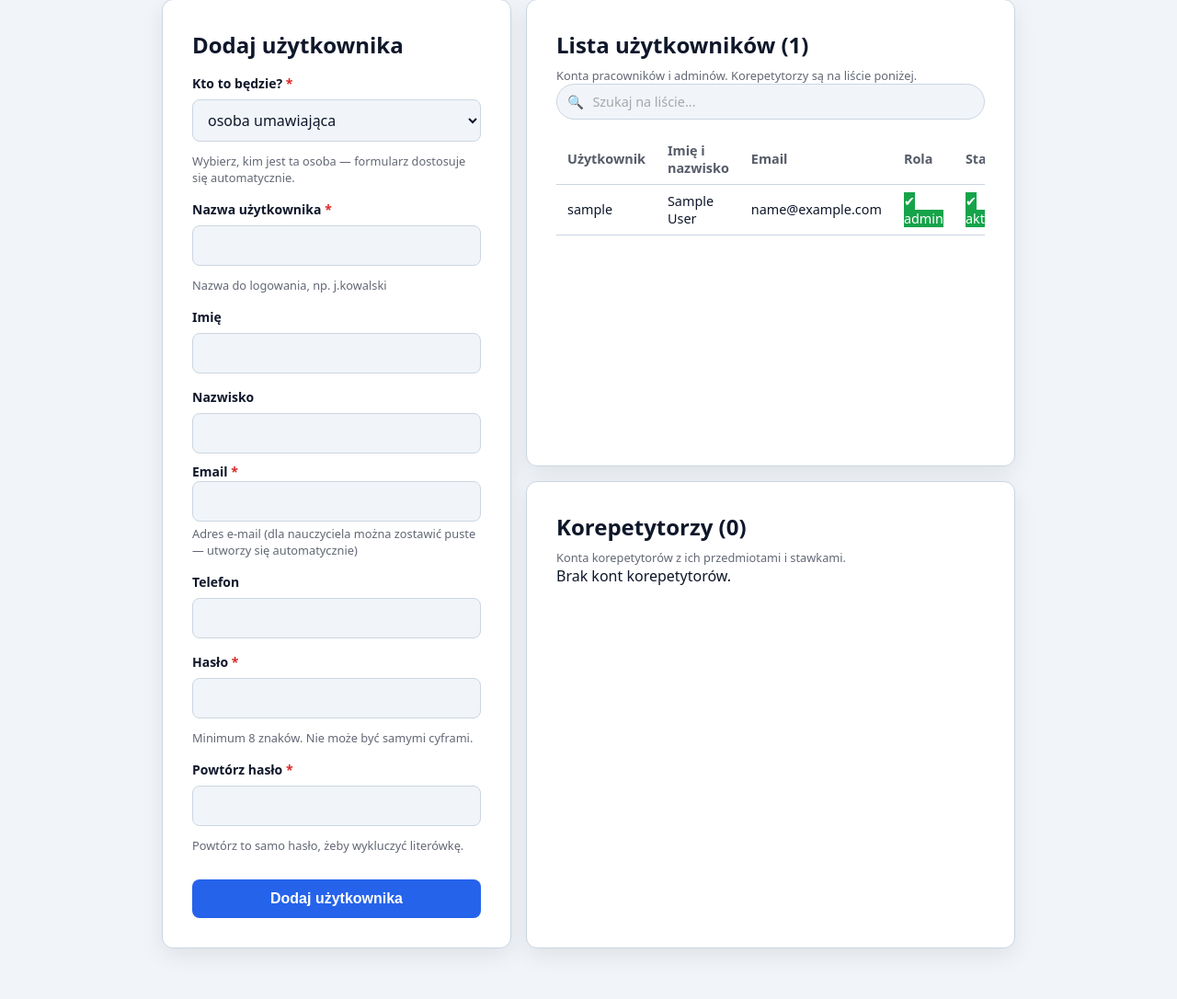
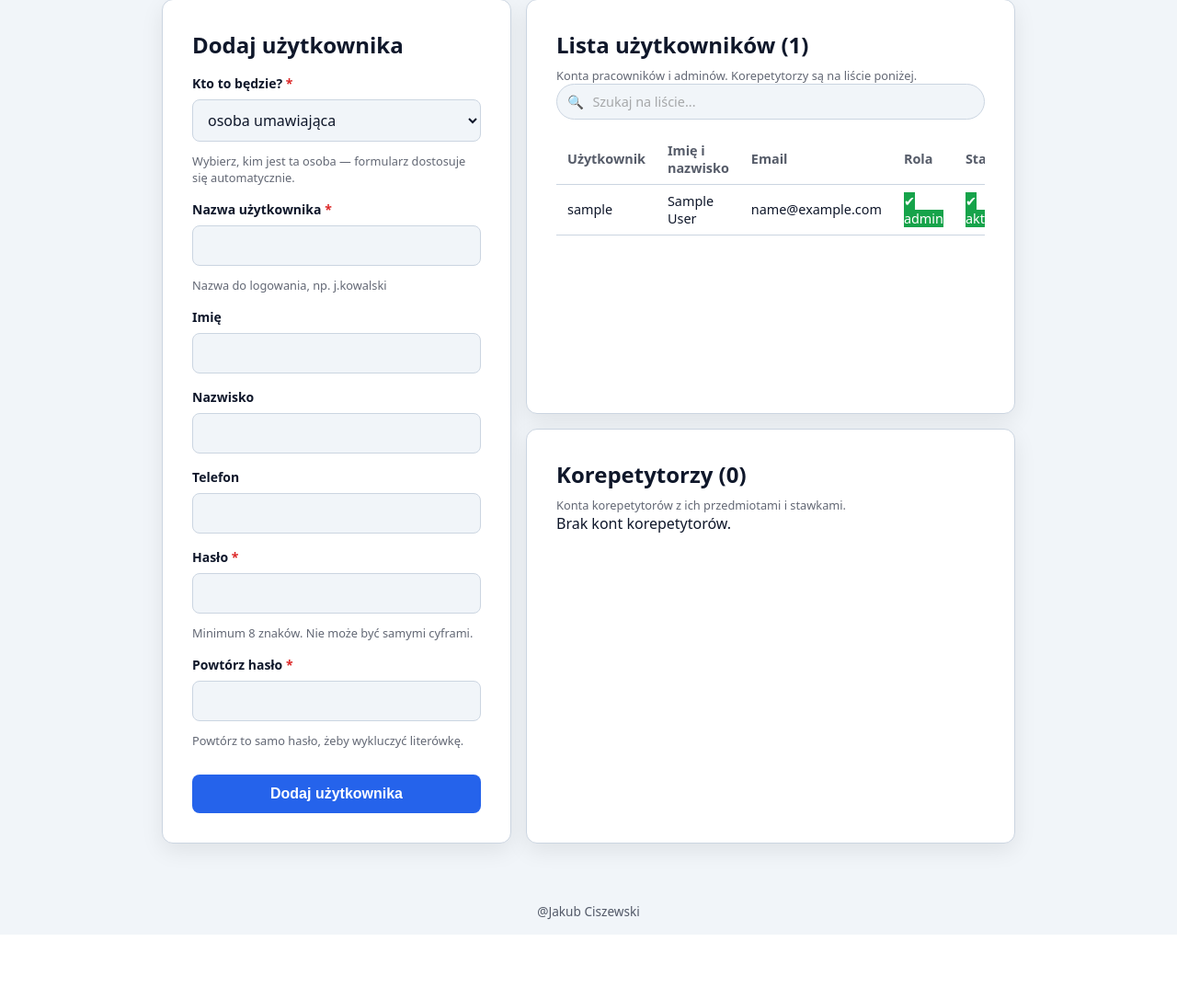
Before and after one commit to Jakub3571/Aplikacja-Webowa, a Django app: page /uzytkownicy/ in a window 1280 px wide. Shown: the part 146-1232 px from the top of the page at 92% size. After the commit the page ends 1162 px from the top, so only its background shows below. Run offline with Django 5.2, Linux system fonts and the light colour scheme; the visitor is signed in with stand-in values (Sample User, id 1); data comes from the database, SQL or seed files in the repository.

Commit message:
Usuwanie pola email z dodawania uzytkownikow

```diff
--- a/konta/forms.py
+++ b/konta/forms.py
@@ -224,9 +224,10 @@ class FormularzUzytkownika(forms.ModelForm):
             except ValidationError as e:
                 raise forms.ValidationError(list(e.messages))
 
-                # nauczyciel: email nie jest potrzebny — utworzy się automatycznie
-        if dane.get('rola') == 'nauczyciel':
-            dane['email'] = dane.get('email') or f"{dane.get('username', '')}@konta.local"
+
+        # e-mail nie jest podawany w formularzu — generowany automatycznie z loginu
+        if not dane.get('email'):
+            dane['email'] = f"{dane.get('username', '')}@konta.local"
         elif not dane.get('email'):
             self.add_error('email', 'Adres e-mail jest wymagany dla osoby umawiającej i admina.')
         # nauczyciel: walidacja wierszy przedmiotow
--- a/templates/konta/edytuj_uzytkownika.html
+++ b/templates/konta/edytuj_uzytkownika.html
@@ -17,8 +17,7 @@
     <label for="id_last_name">Nazwisko</label>
     <input type="text" name="last_name" id="id_last_name" value="{{ uzytkownik.last_name }}">
 
-    <label for="id_email">Email <span class="gwiazdka">*</span></label>
-    <input type="email" name="email" id="id_email" value="{{ uzytkownik.email }}" required>
+
 
     <label for="id_telefon">Telefon</label>
     <input type="text" name="telefon" id="id_telefon" value="{{ uzytkownik.telefon }}">
--- a/templates/konta/uzytkownicy.html
+++ b/templates/konta/uzytkownicy.html
@@ -32,11 +32,7 @@
       <label for="{{ form.last_name.id_for_label }}">Nazwisko</label>
       {{ form.last_name }}
 
-      <div id="pole-email">
-        <label for="{{ form.email.id_for_label }}">Email <span class="gwiazdka">*</span></label>
-        {{ form.email }}
-        {% if form.email.help_text %}<p class="podpowiedz">{{ form.email.help_text }}</p>{% endif %}
-      </div>
+
 
       <label for="{{ form.telefon.id_for_label }}">Telefon</label>
       {{ form.telefon }}
@@ -189,7 +185,7 @@
 <script>
   var rola = document.getElementById('id_rola');
   var sekcjaNauczyciel = document.getElementById('sekcja-nauczyciel');
-  var poleEmail = document.getElementById('pole-email');
+
 
   function ustawWymaganePrzedmiotow(wymagane) {
     sekcjaNauczyciel.querySelectorAll('select[name="w_przedmiot"], select[name="w_poziom"], input[name="w_stawka"]').forEach(function (pole) {
@@ -202,10 +198,7 @@
       var czyNauczyciel = rola.value === 'nauczyciel';
       sekcjaNauczyciel.style.display = czyNauczyciel ? '' : 'none';
       ustawWymaganePrzedmiotow(czyNauczyciel);
-      if (poleEmail) {
-        poleEmail.style.display = czyNauczyciel ? 'none' : '';
-        poleEmail.querySelector('input[name="email"]').required = !czyNauczyciel;
-      }
+
     };
     rola.addEventListener('change', odswiezRole);
     odswiezRole();
```
